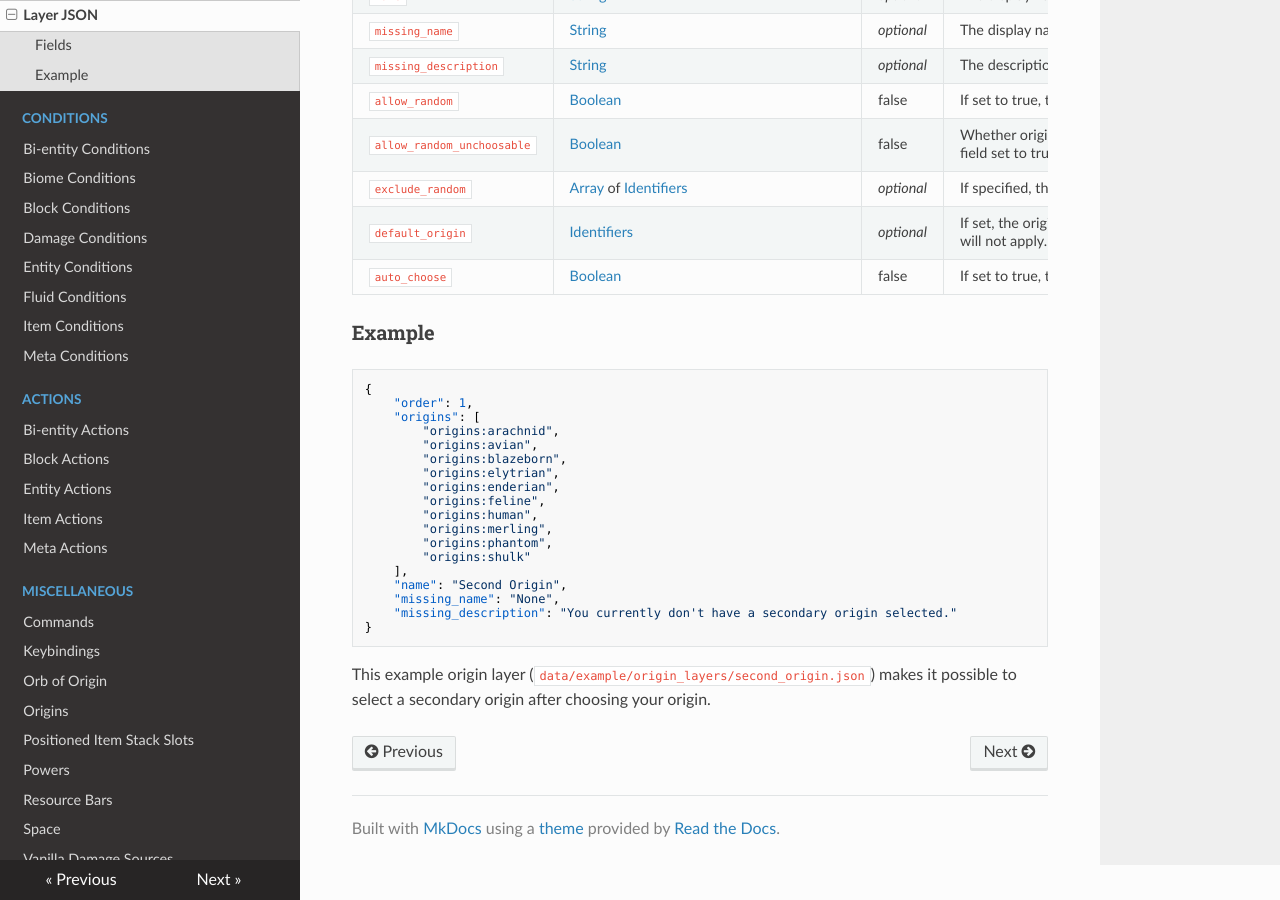
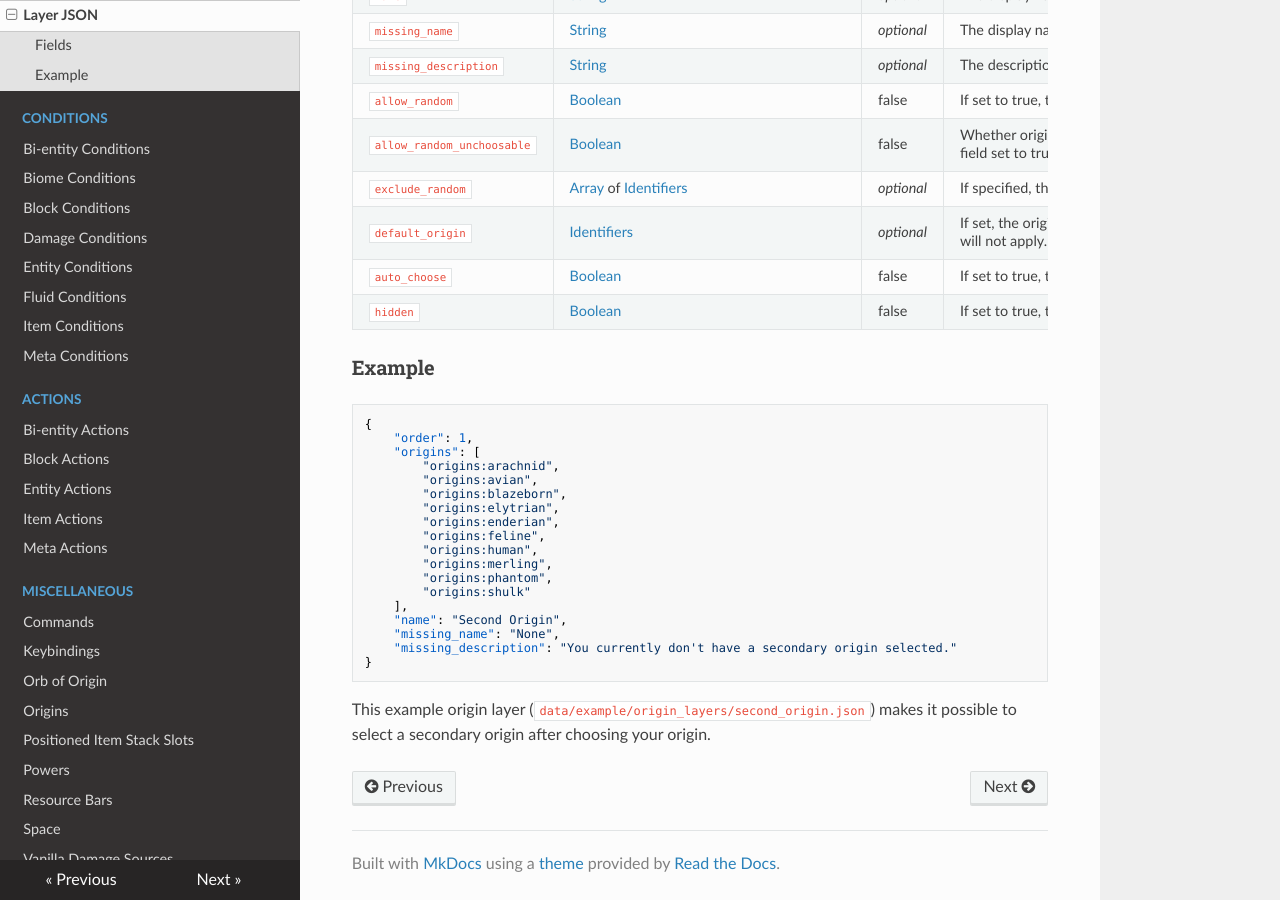
Before and after one commit to apace100/origins-docs, an MkDocs documentation site: the page built from docs/layer_json.md, in a window 1280 px wide and 900 px high, scrolled down 650 px. Built offline with MkDocs 1.6.1, drawn with Linux system fonts in a browser that asks for light colours; nearby versions of some CDN libraries.

Commit message:
Documented `hidden` field

```diff
--- a/docs/layer_json.md
+++ b/docs/layer_json.md
@@ -26,6 +26,7 @@ Field  | Type | Default | Description
 `exclude_random` | [Array](data_types/array.md) of [Identifiers](data_types/identifier.md) | _optional_ | If specified, the origins included in this list will not be picked by the random choice.
 `default_origin` | [Identifiers](data_types/identifier.md) | _optional_ | If set, the origin with this ID will automatically be chosen for a new player. If an orb of origin is used later on, the player will be able to choose another origin then and the `default_origin` will not apply. Could for example be used to make all players start as human, and then use the orb as a progression item to select an origin.
 `auto_choose` | [Boolean](data_types/boolean.md) | false | If set to true, this layer will automatically pick an origin for the player if only one option is available. This also applies when an orb of origin is used.
+`hidden` | [Boolean](data_types/boolean.md) | false | If set to true, this layer will be hidden from the "View Layer" screen.
 
 ### Example
 
```
